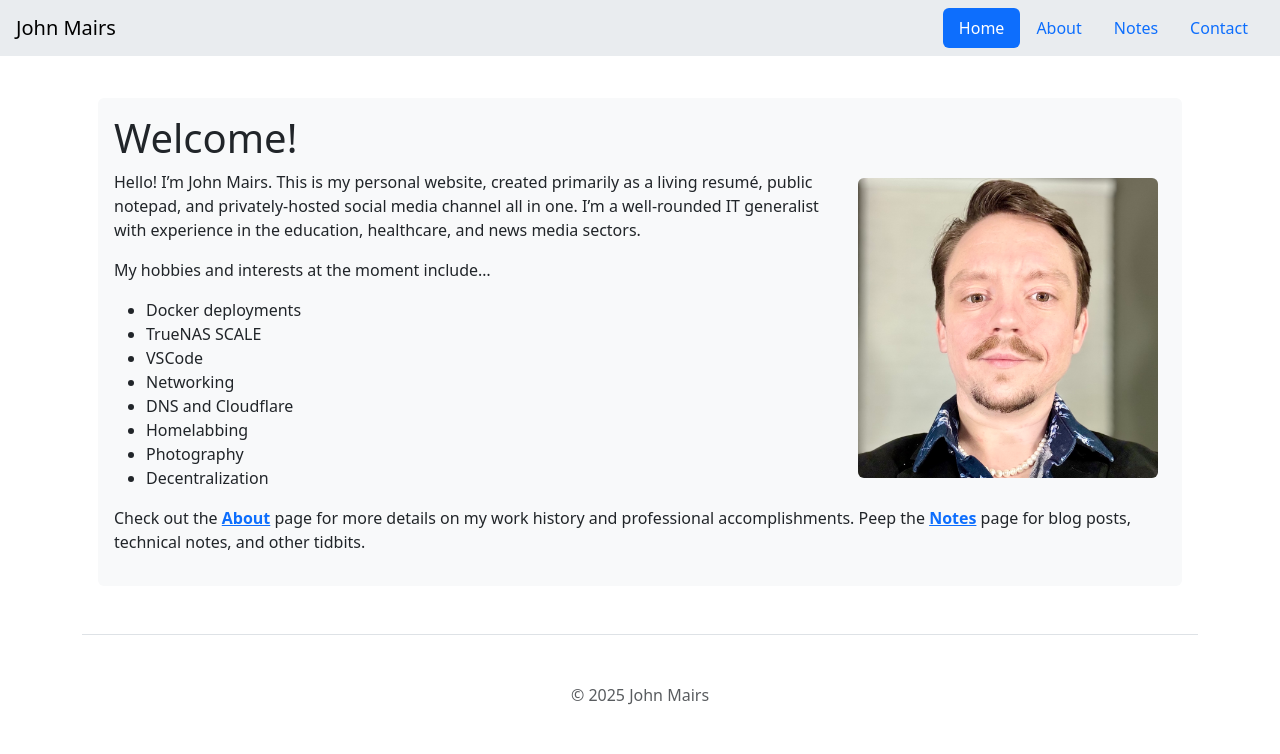
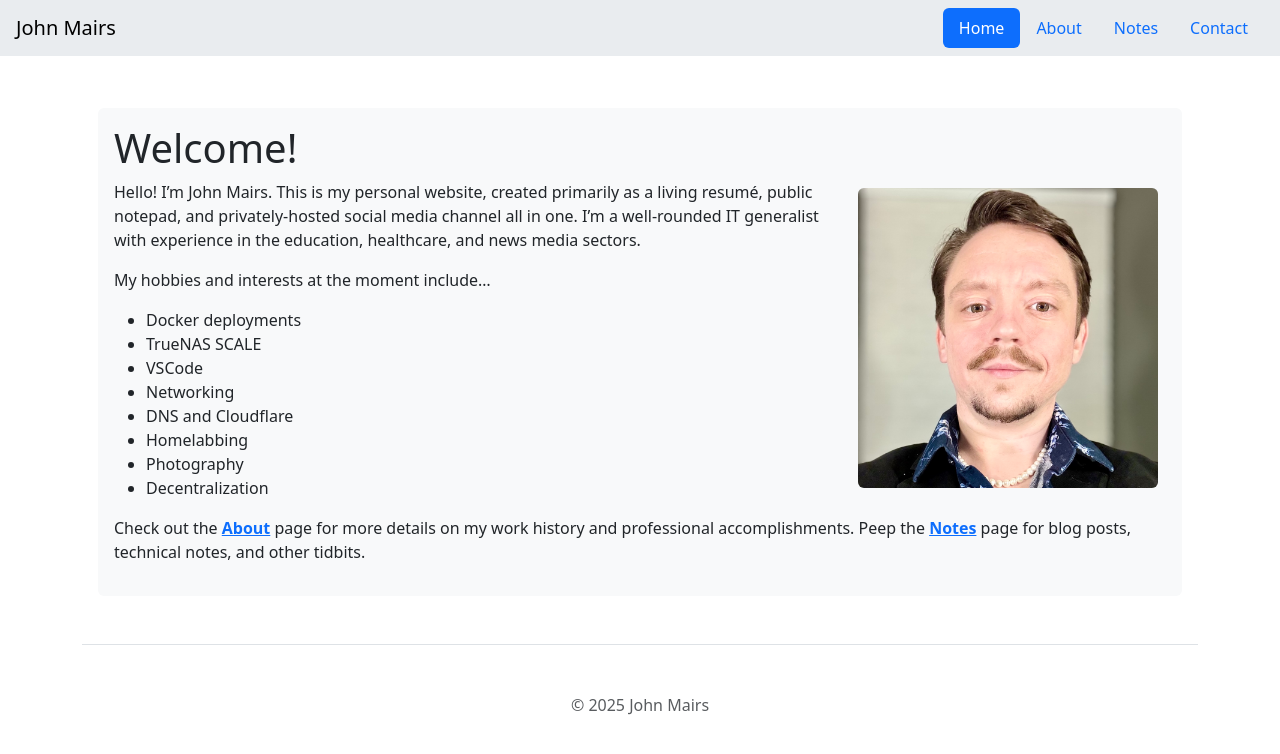
Before and after one commit to jmairs/jmairs.github.io, a Jekyll site: the page built from index.md, in a window 1280 px wide. Shown: the top 754 px of the page. Built offline with Jekyll 4.4.1, drawn with Linux system fonts in a browser that asks for light colours.

Commit message:
padding fix, hide images on mobile

```diff
--- a/_sass/base-body-padding.scss
+++ b/_sass/base-body-padding.scss
@@ -1,3 +1,8 @@
 body {
-    padding-top: 50px; // makes the content clear the navbar
-}
+    padding-top: 60px;
+  }
+  @media (max-width: 979px) {
+    body {
+      padding-top: 0px;
+    }
+  }
```
Also changed, not shown: 6 other files.
